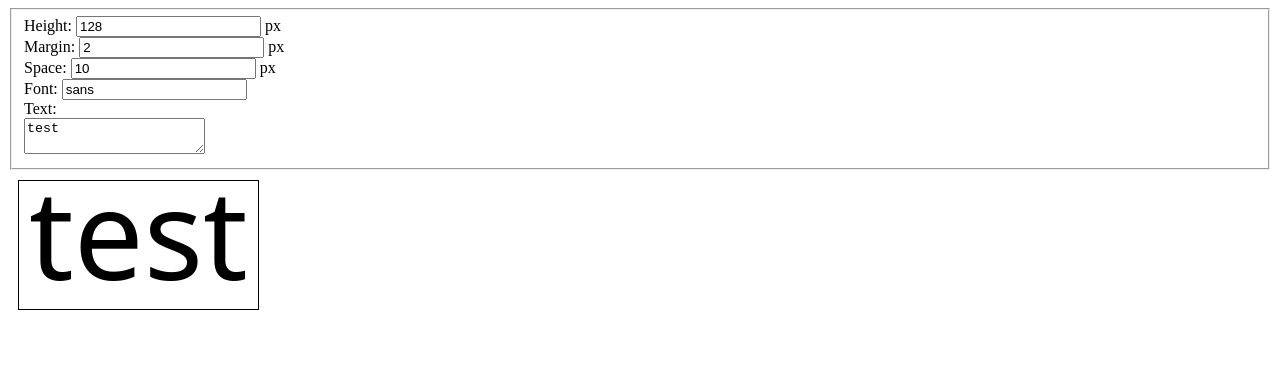
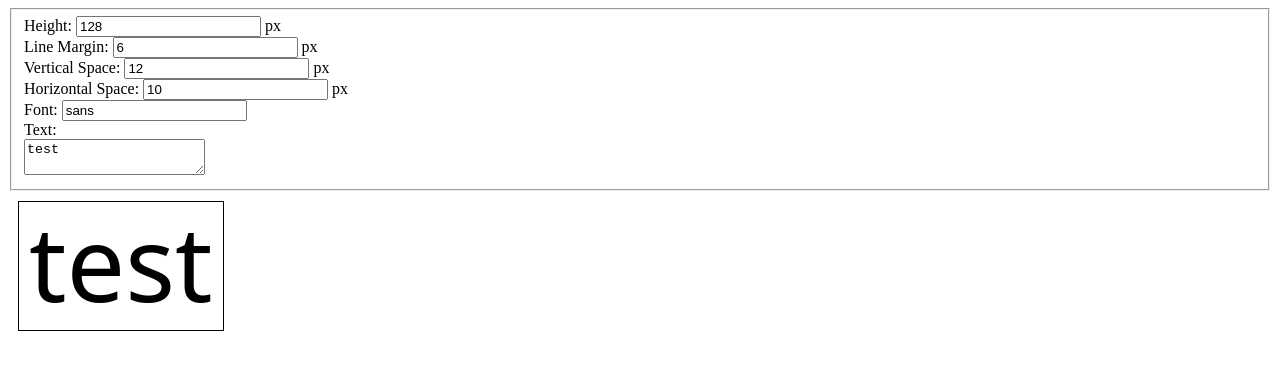
Before and after one commit to takonomura/tepra-web, a plain HTML site: page index.html in a window 1280 px wide. Drawn offline with Linux system fonts and the light colour scheme.

Commit message:
Improve index.html

```diff
--- a/index.html
+++ b/index.html
@@ -10,11 +10,15 @@
       </label>
       <br>
       <label>
-        Margin: <input type="number" value="2" id="margin" name="margin"> px
+        Line Margin: <input type="number" value="6" id="margin" name="margin"> px
       </label>
       <br>
       <label>
-        Space: <input type="number" value="10" id="space" name="space"> px
+        Vertical Space: <input type="number" value="12" id="vertical" name="vertical"> px
+      </label>
+      <br>
+      <label>
+        Horizontal Space: <input type="number" value="10" id="horizontal" name="horizontal"> px
       </label>
       <br>
       <label>
@@ -33,7 +37,8 @@
     <script>
       const heightElement = document.getElementById('height');
       const marginElement = document.getElementById('margin');
-      const spaceElement = document.getElementById('space');
+      const verticalElement = document.getElementById('vertical');
+      const horizontalElement = document.getElementById('horizontal');
       const fontElement = document.getElementById('font');
       const textElement = document.getElementById('text');
       const canvas = document.getElementById('canvas');
@@ -43,24 +48,26 @@
         const lines = textElement.value.split('\n');
         const height = heightElement.valueAsNumber;
         const margin = marginElement.valueAsNumber;
-        const space = spaceElement.valueAsNumber;
+        const verticalSpace = verticalElement.valueAsNumber;
+        const horizontalSpace = horizontalElement.valueAsNumber;
         const font = fontElement.value;
-        const fontSize = Math.floor((height - (lines.length+1)*margin) / lines.length);
+        const fontSize = Math.floor((height - (lines.length-1)*margin - verticalSpace*2) / lines.length);
 
         canvas.height = height;
         ctx.font = `${fontSize}px ${font}`;
-        canvas.width = space*2 + Math.ceil(Math.max(...lines.map(s => ctx.measureText(s).width)));
+        canvas.width = horizontalSpace*2 + Math.ceil(Math.max(...lines.map(s => ctx.measureText(s).width)));
         ctx.font = `${fontSize}px ${font}`;
         ctx.textBaseline = 'top';
 
         lines.forEach((text, i) => {
-          ctx.fillText(text, space, (i+1)*margin + i*fontSize);
+          ctx.fillText(text, horizontalSpace, verticalSpace + (i+1)*margin + i*fontSize);
         });
       }
 
       heightElement.addEventListener('input', render);
       marginElement.addEventListener('input', render);
-      spaceElement.addEventListener('input', render);
+      verticalElement.addEventListener('input', render);
+      horizontalElement.addEventListener('input', render);
       fontElement.addEventListener('input', render);
       textElement.addEventListener('input', render);
       render();
```
